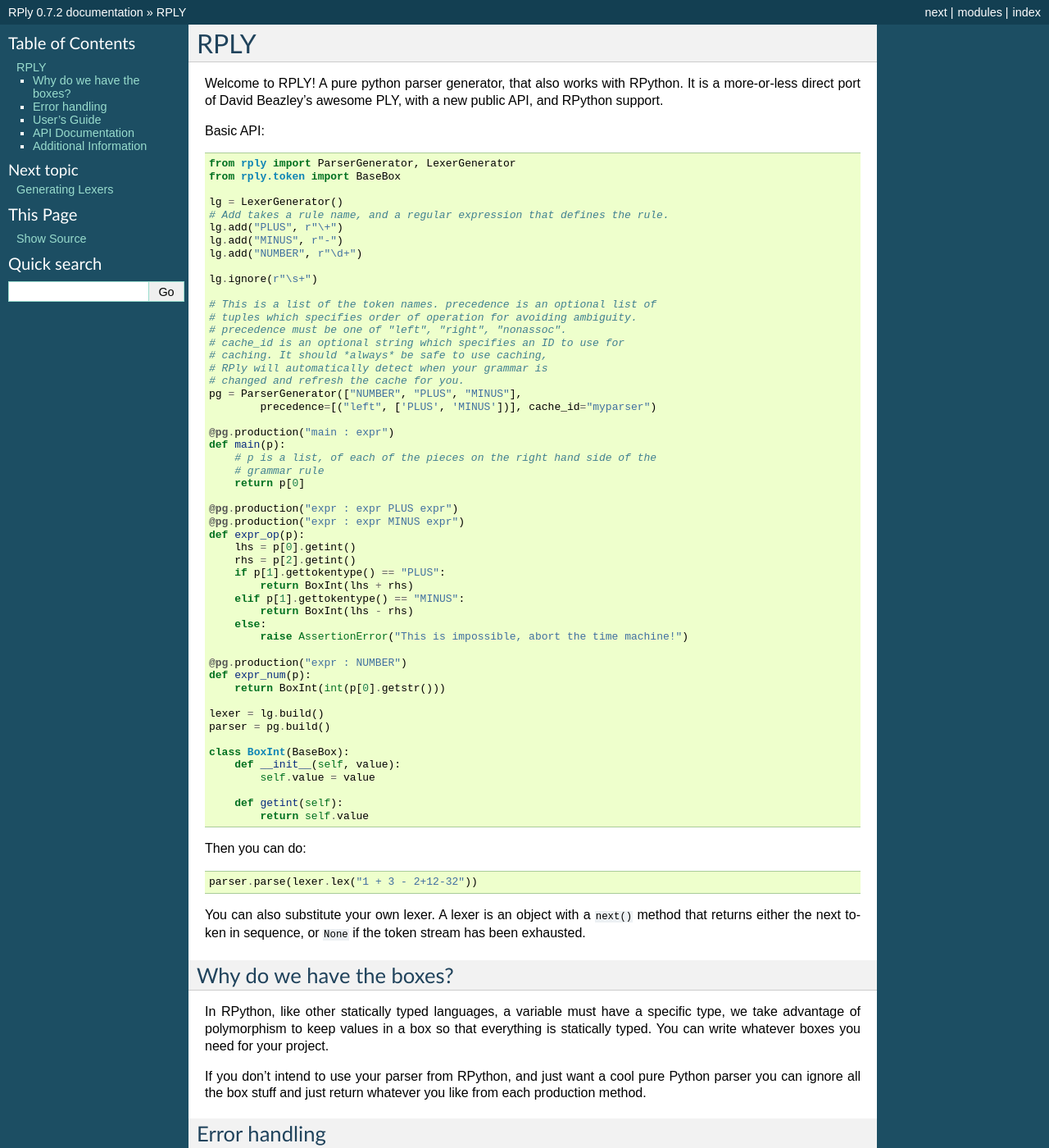
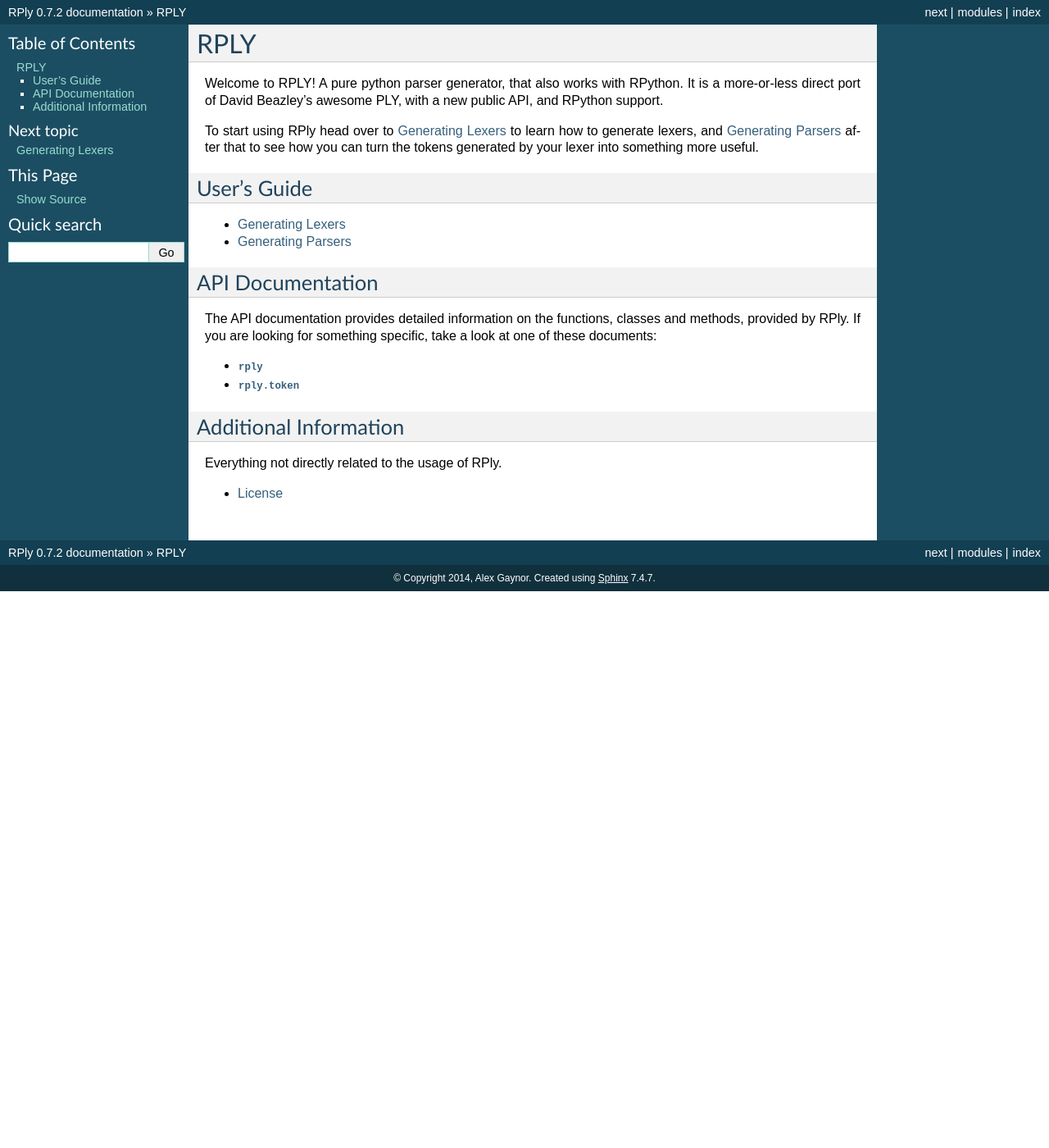
Before and after one commit to alex/rply, a Sphinx documentation site: the page built from docs/index.rst, in a window 1280 px wide and 1400 px high. Shown: the whole window at 82% size. Built offline with Sphinx 7.4.7, drawn with Linux system fonts in a browser that asks for light colours; some of the changed text lies outside the part shown.

Commit message:
Remove parts of index document covered elsewhere

```diff
--- a/docs/index.rst
+++ b/docs/index.rst
@@ -5,103 +5,9 @@
 It is a more-or-less direct port of David Beazley's awesome PLY, with a new
 public API, and RPython support.
 
-Basic API:
-
-.. code:: python
-
-    from rply import ParserGenerator, LexerGenerator
-    from rply.token import BaseBox
-
-    lg = LexerGenerator()
-    # Add takes a rule name, and a regular expression that defines the rule.
-    lg.add("PLUS", r"\+")
-    lg.add("MINUS", r"-")
-    lg.add("NUMBER", r"\d+")
-
-    lg.ignore(r"\s+")
-
-    # This is a list of the token names. precedence is an optional list of
-    # tuples which specifies order of operation for avoiding ambiguity.
-    # precedence must be one of "left", "right", "nonassoc".
-    # cache_id is an optional string which specifies an ID to use for
-    # caching. It should *always* be safe to use caching,
-    # RPly will automatically detect when your grammar is
-    # changed and refresh the cache for you.
-    pg = ParserGenerator(["NUMBER", "PLUS", "MINUS"],
-            precedence=[("left", ['PLUS', 'MINUS'])], cache_id="myparser")
-
-    @pg.production("main : expr")
-    def main(p):
-        # p is a list, of each of the pieces on the right hand side of the
-        # grammar rule
-        return p[0]
-
-    @pg.production("expr : expr PLUS expr")
-    @pg.production("expr : expr MINUS expr")
-    def expr_op(p):
-        lhs = p[0].getint()
-        rhs = p[2].getint()
-        if p[1].gettokentype() == "PLUS":
-            return BoxInt(lhs + rhs)
-        elif p[1].gettokentype() == "MINUS":
-            return BoxInt(lhs - rhs)
-        else:
-            raise AssertionError("This is impossible, abort the time machine!")
-
-    @pg.production("expr : NUMBER")
-    def expr_num(p):
-        return BoxInt(int(p[0].getstr()))
-
-    lexer = lg.build()
-    parser = pg.build()
-
-    class BoxInt(BaseBox):
-        def __init__(self, value):
-            self.value = value
-
-        def getint(self):
-            return self.value
-
-Then you can do:
-
-.. code:: python
-
-    parser.parse(lexer.lex("1 + 3 - 2+12-32"))
-
-You can also substitute your own lexer. A lexer is an object with a ``next()``
-method that returns either the next token in sequence, or ``None`` if the token
-stream has been exhausted.
-
-Why do we have the boxes?
--------------------------
-
-In RPython, like other statically typed languages, a variable must have a
-specific type, we take advantage of polymorphism to keep values in a box so
-that everything is statically typed. You can write whatever boxes you need for
-your project.
-
-If you don't intend to use your parser from RPython, and just want a cool pure
-Python parser you can ignore all the box stuff and just return whatever you
-like from each production method.
-
-Error handling
---------------
-
-By default, when a parsing error is encountered, an :exc:`rply.ParsingError` is
-raised, it has a method :meth:`~rply.ParsingError.getsourcepos()`, which
-returns an :class:`rply.token.SourcePosition` object.
-
-You may also provide an error handler, which, at the moment, must raise an
-exception. It receives the :class:`~rply.Token` object that the parser errored
-on.
-
-.. code:: python
-
-    pg = ParserGenerator(...)
-
-    @pg.error
-    def error_handler(token):
-        raise ValueError("Ran into a %s where it wasn't expected" % token.gettokentype())
+To start using RPly head over to :doc:`users-guide/lexers` to learn how to
+generate lexers, and :doc:`users-guide/parsers` after that to see how you can
+turn the tokens generated by your lexer into something more useful.
 
 
 User's Guide
```
